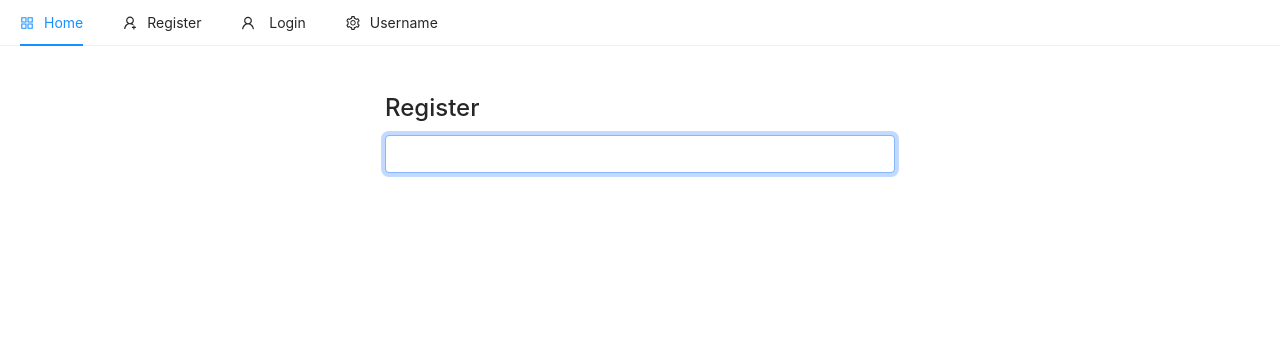
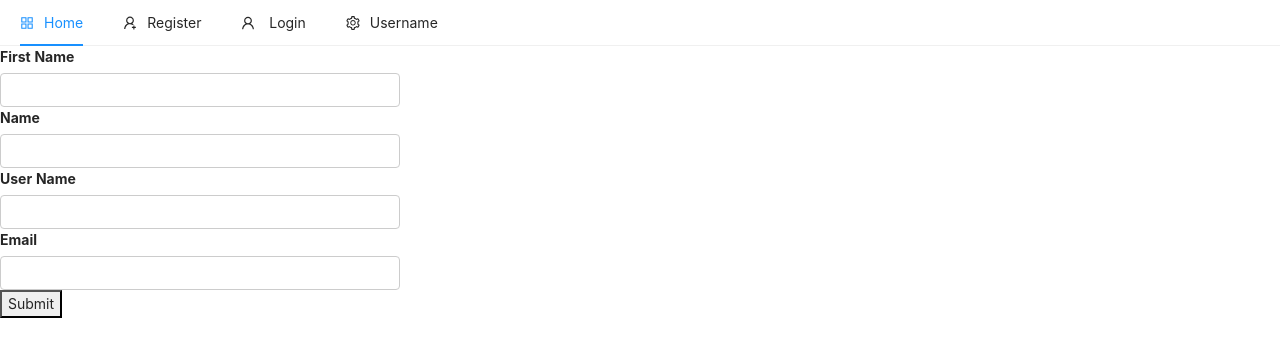
Before and after one commit to DilanMDA/Shoping-Cart, a React (Create React App) app in the folder client/: page /register in a window 1280 px wide. Shown: the top 356 px of the page. Built offline with nearby package versions, Linux system fonts and the light colour scheme.

Commit message:
Form demo setuped

```diff
--- a/client/package.json
+++ b/client/package.json
@@ -7,12 +7,16 @@
     "@testing-library/react": "^11.1.0",
     "@testing-library/user-event": "^12.1.10",
     "antd": "^4.12.3",
+    "bootstrap": "^4.6.0",
     "firebase": "^8.2.7",
+    "formik": "^2.2.6",
     "react": "^17.0.1",
+    "react-bootstrap": "^1.4.3",
     "react-dom": "^17.0.1",
     "react-router-dom": "^5.2.0",
     "react-scripts": "4.0.2",
-    "web-vitals": "^1.0.1"
+    "web-vitals": "^1.0.1",
+    "yup": "^0.32.8"
   },
   "scripts": {
     "start": "react-scripts start",
--- a/client/src/pages/auth/Register.js
+++ b/client/src/pages/auth/Register.js
@@ -1,31 +1,28 @@
-import React, { useState } from 'react';
+import { Form } from 'formik/dist/Form';
+import React from 'react';
+// import { useFormik } from 'formik';
+// import * as Yup from 'yup';
+import '../css/pages.css';
 
 const Register = () => {
-	const [email, setEmail] = useState(' ');
-	const handleSubmit = () => {
-		//
-	};
+	return (
+		<form>
+			<label htmlFor="fname"> First Name</label>
+			<input type='text' id='fname' name='fname' />
 
-	const registerForm = () => (
-		<form onSubmit={handleSubmit}>
-			<input
-				type="email"
-				className="form-control"
-				onChange={(e) => console.log(e.target.value)}
-				autoFocus
-			/>
+			<label htmlFor="lname">Name</label>
+			<input type='text' id='lname' name='lname' />
+
+			<label htmlFor="uname">User Name</label>
+			<input type='text' id='uname' name='uname'/>
+
+			<label htmlFor="email">Email</label>
+			<input type='text' id='email' name='email' />
+
+			<button>Submit</button>
 		</form>
 	);
-	return (
-		<div className="container p-5">
-			<div className="row">
-				<div className="col-md-6 offset-3">
-					<h4>Register</h4>
-					{registerForm()}
-				</div>
-			</div>
-		</div>
-	);
+
 };
 
 export default Register;
--- /dev/null
+++ b/client/src/pages/css/pages.css
@@ -0,0 +1,29 @@
+label {
+  font-weight: bold;
+  display: flex;
+  margin-bottom: 5px;
+}
+
+input[type='text'],
+input[type='email'],
+textarea {
+  display: block;
+  width: 400px;
+  padding: 6px 12px;
+  font-size: 14px;
+  line-height: 1.42857143;
+  color: #555;
+  background-color: #fff;
+  background-image: none;
+  border: 1px solid #ccc;
+  border-radius: 4px;
+  /* margin-bottom: 20px; */
+}
+
+.form-control {
+  margin-bottom: 20px;
+}
+
+.error {
+  color: red;
+}
```
Also changed, not shown: 1 other file (tests, documents, lock files or other folders).
